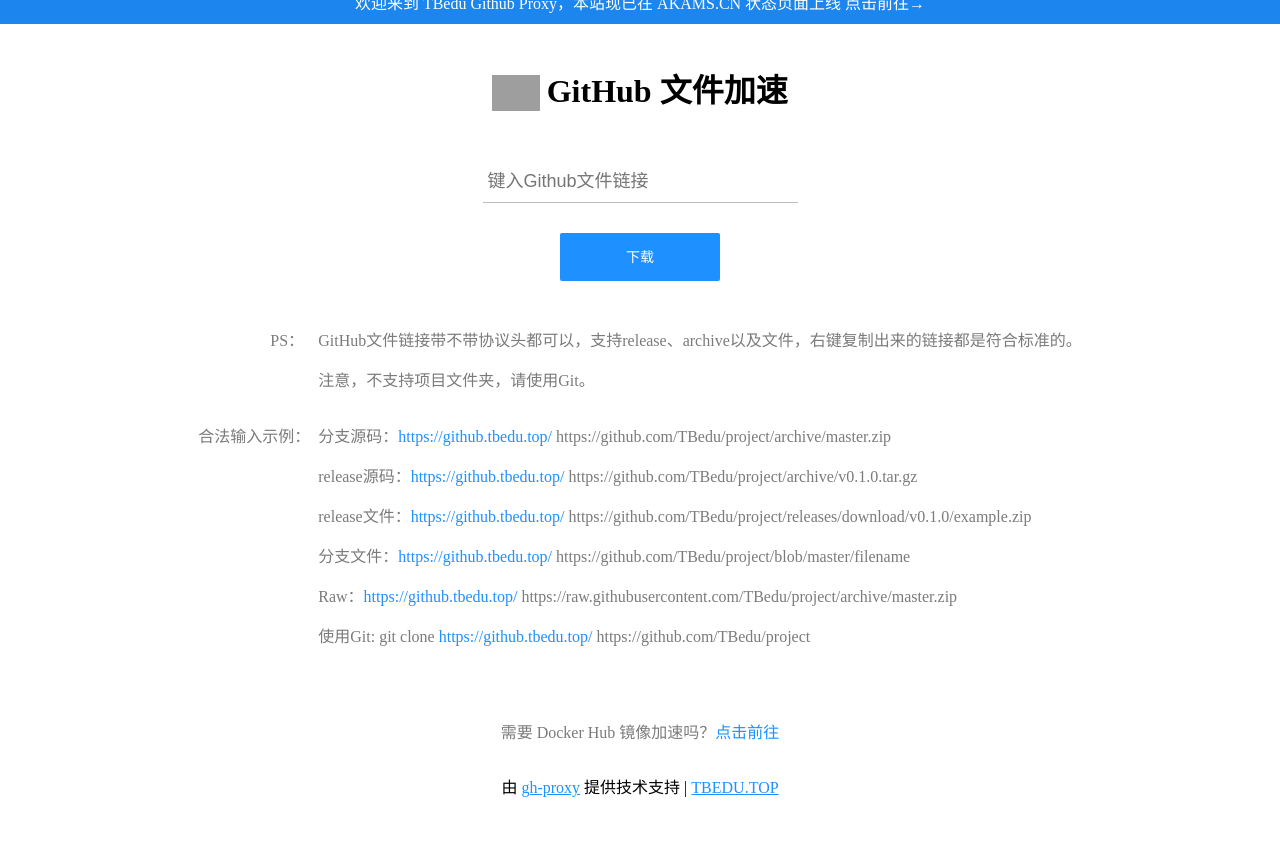
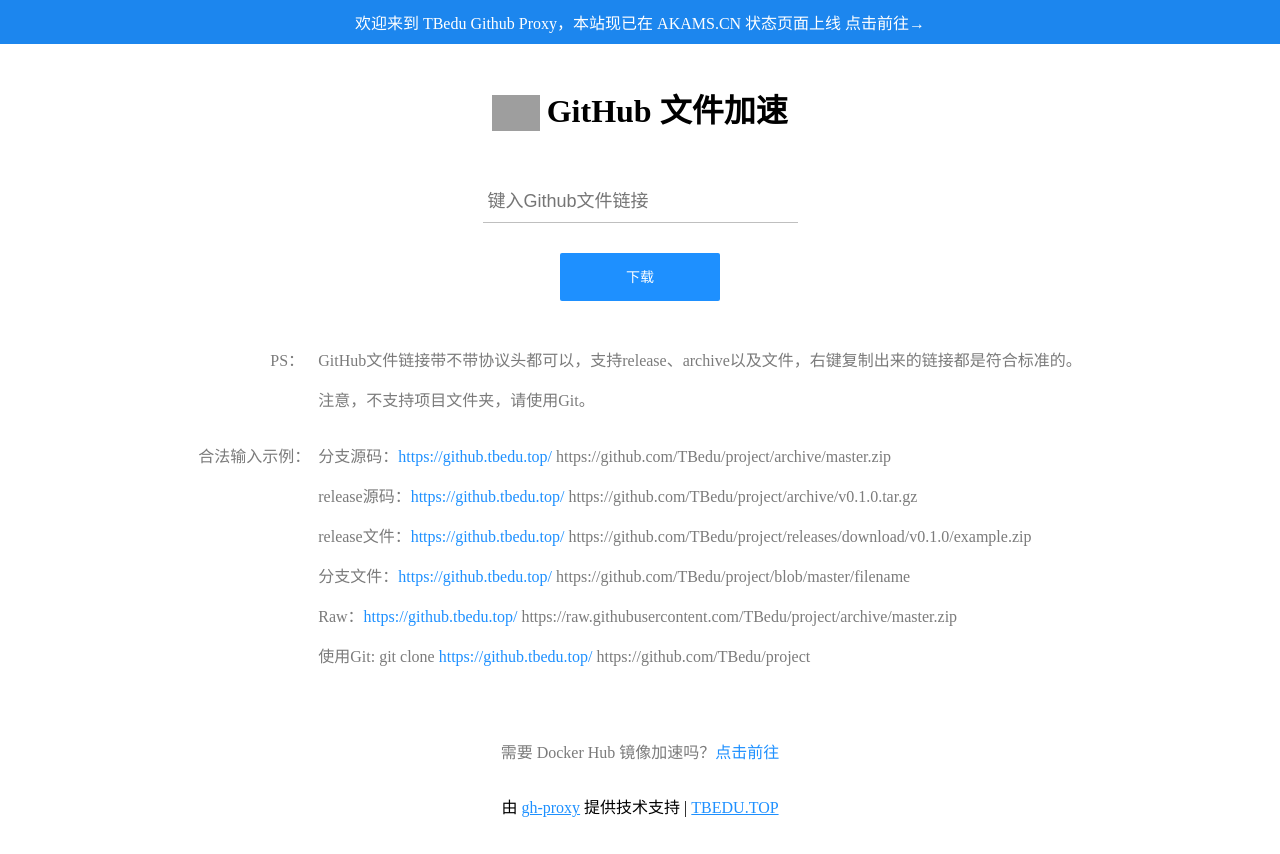
Before and after one commit to TBedu/xsn-site, a plain HTML site: page assets/pages/gh-porxy/index.html in a window 1280 px wide. Drawn offline with Linux system fonts and the light colour scheme; grey boxes are pictures that could not be loaded.

Commit message:
update gh-proxy

```diff
--- a/assets/pages/gh-porxy/index.html
+++ b/assets/pages/gh-porxy/index.html
@@ -5,7 +5,7 @@
         .notification-bar {
             position: static;
             display: block; /* 新增 */
-            width: calc(100% + 40px); /* 新增 */
+            width: calc(100% + 20px); /* 新增 */
             margin: -20px -20px 20px -20px; /* 新增 */
             background: #1E90FF;
             color: white;
@@ -31,7 +31,7 @@
 
         body {
             min-height: 100%;
-            padding: 0 20px 20px;
+            padding: 20px 20px 20px;
             box-sizing: border-box
         }
 
```
